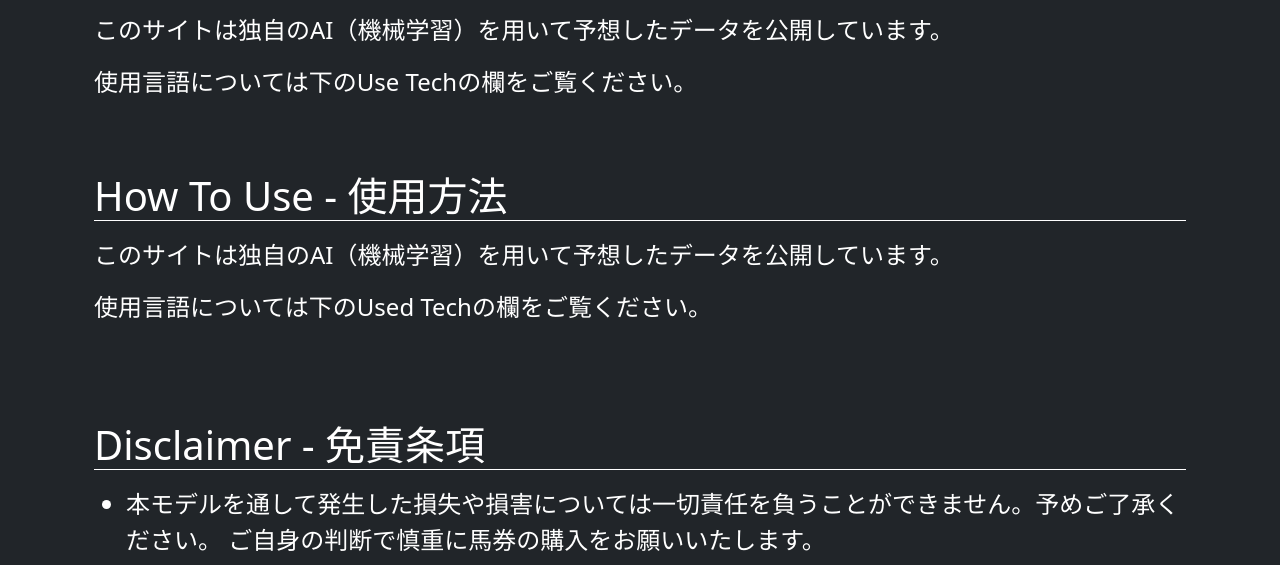
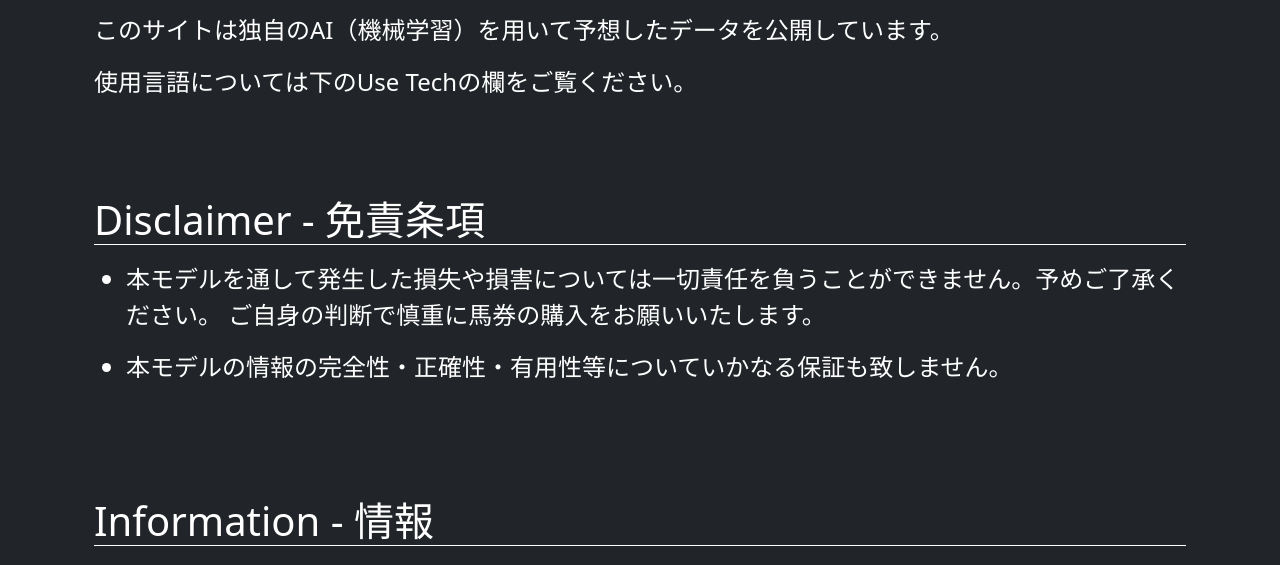
Before and after one commit to KHTTakuya/PredictionWebSite, a Django app: page /about/ in a window 1280 px wide. Shown: the part 199-764 px from the top of the page. Run offline with Django 3.2, Linux system fonts and the light colour scheme; some libraries are stand-ins or nearby versions.

Commit message:
make it better

```diff
--- a/blog/templates/about.html
+++ b/blog/templates/about.html
@@ -8,13 +8,6 @@
             <div class="fs-4 mt-3">
                 <p>このサイトは独自のAI（機械学習）を用いて予想したデータを公開しています。</p>
                 <p>使用言語については下のUse Techの欄をご覧ください。</p>
-            </div>
-        </div>
-        <div class="container pt-4 mb-5">
-            <h1 class="border-bottom border-white">How To Use - 使用方法</h1>
-            <div class="fs-4 mt-3">
-                <p>このサイトは独自のAI（機械学習）を用いて予想したデータを公開しています。</p>
-                <p>使用言語については下のUsed Techの欄をご覧ください。</p>
             </div>
         </div>
         <div class="container pt-5 pb-5">
```
